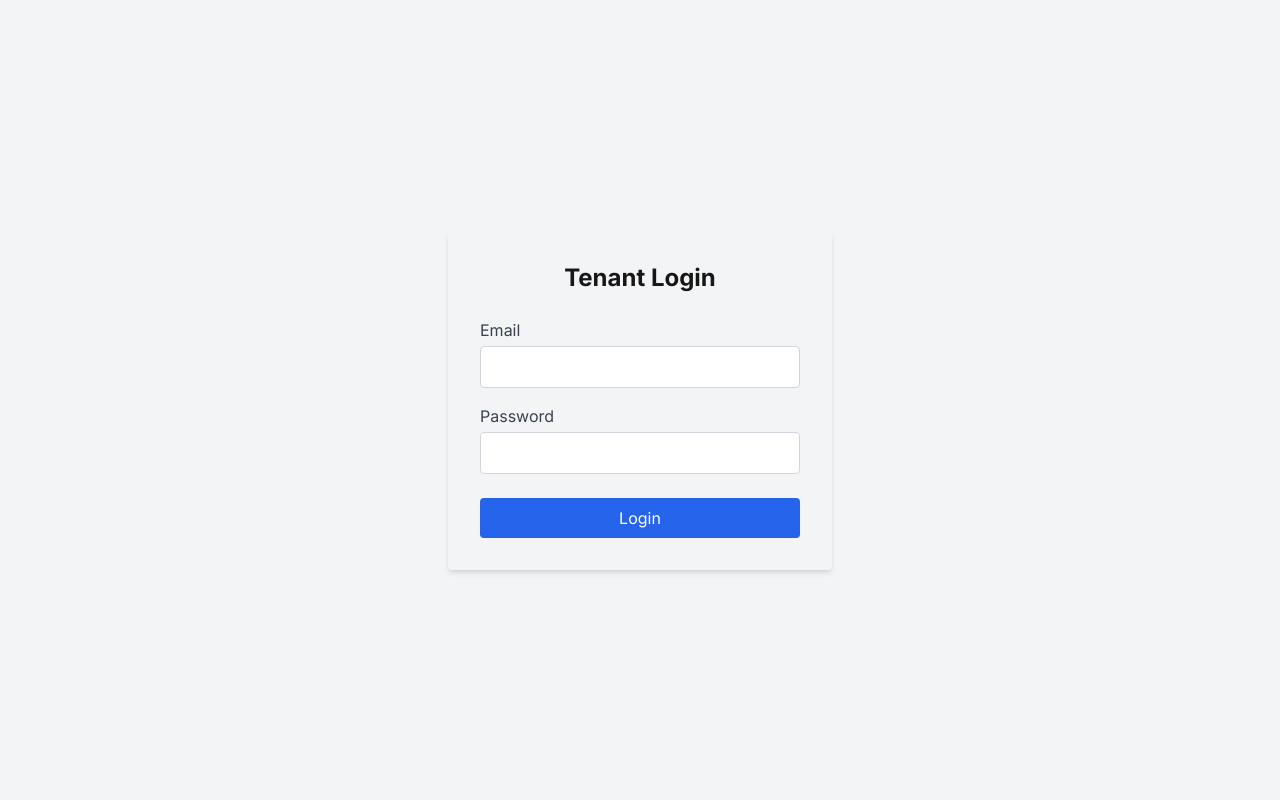
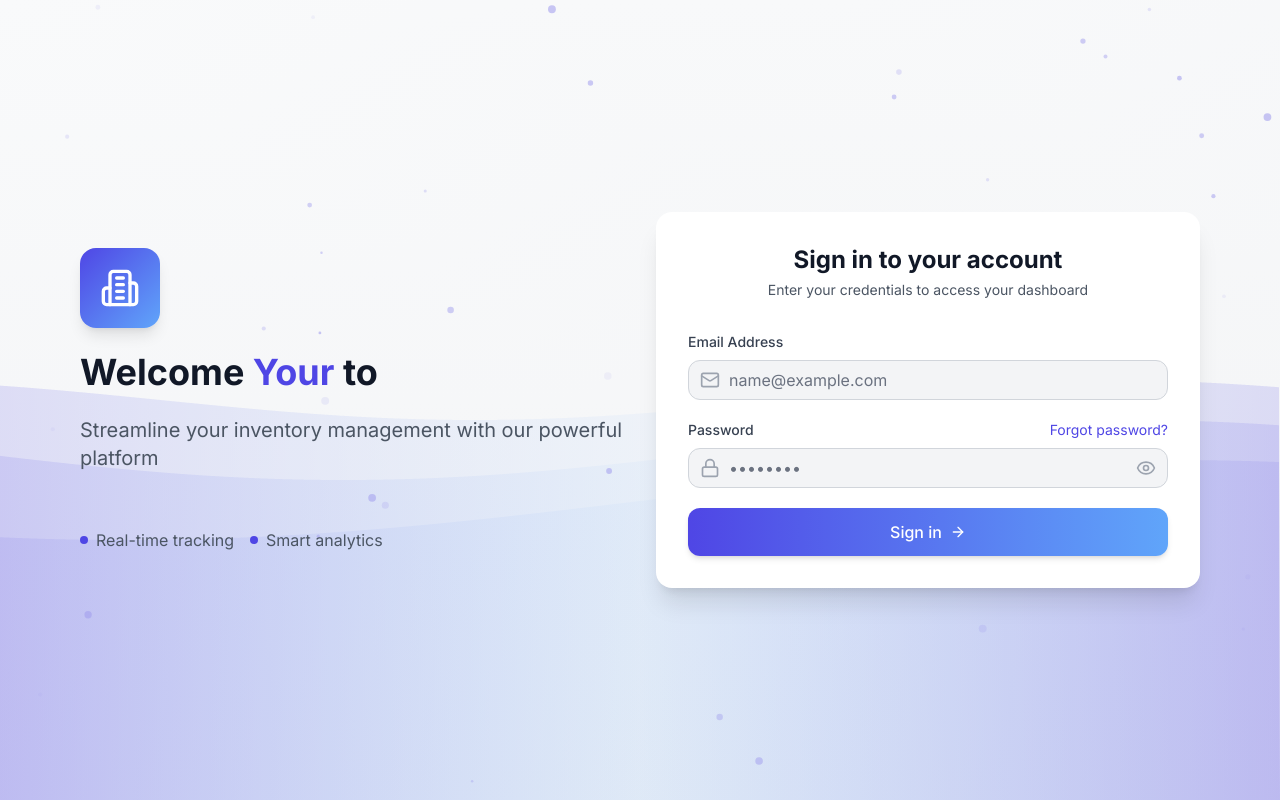
Before and after one commit to Haidar-Obay/inventory-management-frontend, a Next.js app: page /tenant/login in a window 1280 px wide. Built offline with nearby package versions, Linux system fonts and the light colour scheme.

Commit message:
creating login page for the tenant

```diff
--- a/app/tenant/login/page.js
+++ b/app/tenant/login/page.js
@@ -1,80 +1,210 @@
 "use client";
 
-import { useState } from "react";
+import { useState, useEffect, useMemo } from "react";
 import { useRouter } from "next/navigation";
-import tenantApiService from "@/API/TenantApiService"; // Adjust the path if needed
+import { motion, AnimatePresence } from "framer-motion";
+import tenantApiService from "@/API/TenantApiService";
+import { Input } from "@/components/ui/input";
+import { Button } from "@/components/ui/button";
+import { CustomBackground } from "@/components/ui/backgrounds";
+import { Building2, Mail, Lock, ArrowRight, Check, Eye, EyeOff } from "lucide-react";
 
 const TENANT_TOKEN_KEY = "tenant_token";
+
+// Animation variants moved outside component to prevent recreation on each render
+const containerVariants = {
+  hidden: { opacity: 0 },
+  visible: { opacity: 1, transition: { duration: 0.4 } }
+};
+
+const formVariants = {
+  hidden: { opacity: 0 },
+  visible: {
+    opacity: 1,
+    transition: { staggerChildren: 0.07, delayChildren: 0.1 }
+  }
+};
+
+const itemVariants = {
+  hidden: { y: 10, opacity: 0 },
+  visible: { y: 0, opacity: 1, transition: { duration: 0.3, ease: "easeOut" } }
+};
 
 export default function TenantLogin() {
   const [email, setEmail] = useState("");
   const [password, setPassword] = useState("");
   const [error, setError] = useState(null);
+  const [isLoading, setIsLoading] = useState(false);
+  const [loginSuccess, setLoginSuccess] = useState(false);
+  const [tenantName, setTenantName] = useState("");
+  const [showPassword, setShowPassword] = useState(false);
   const router = useRouter();
+
+  // Extract tenant name from subdomain
+  useEffect(() => {
+    const hostname = window.location.hostname;
+    const subdomain = hostname.split('.')[0];
+    setTenantName(subdomain === 'localhost' ? 'Your' : subdomain.charAt(0).toUpperCase() + subdomain.slice(1));
+  }, []);
 
   const handleLogin = async (e) => {
     e.preventDefault();
     setError(null);
+    setIsLoading(true);
 
     try {
-      const response = await tenantApiService("POST", "login", {
-        email,
-        password,
-      });
-
-      // Save token to localStorage
+      const response = await tenantApiService("POST", "login", { email, password });
       localStorage.setItem(TENANT_TOKEN_KEY, response.access_token);
-      console.log(
-        "Token saved to localStorage: ",
-        localStorage.getItem(TENANT_TOKEN_KEY)
-      );
-      console.log("Login successful:", response);
-      // Redirect to tenant dashboard
-      router.push("/dashboard");
+      setLoginSuccess(true);
+      setTimeout(() => router.push("/main"), 2000);
     } catch (err) {
       setError(err.message);
+      setIsLoading(false);
     }
   };
 
+  // Memoize the loading spinner to prevent unnecessary re-renders
+  const loadingSpinner = useMemo(() => (
+    <svg className="animate-spin -ml-1 mr-2 h-4 w-4 text-white" xmlns="http://www.w3.org/2000/svg" fill="none" viewBox="0 0 24 24">
+      <circle className="opacity-25" cx="12" cy="12" r="10" stroke="currentColor" strokeWidth="4"></circle>
+      <path className="opacity-75" fill="currentColor" d="M4 12a8 8 0 018-8V0C5.373 0 0 5.373 0 12h4zm2 5.291A7.962 7.962 0 014 12H0c0 3.042 1.135 5.824 3 7.938l3-2.647z"></path>
+    </svg>
+  ), []);
+
   return (
-    <main className="min-h-screen flex items-center justify-center bg-gray-100">
-      <form
-        onSubmit={handleLogin}
-        className="bg-background p-8 rounded shadow-md w-full max-w-sm"
-      >
-        <h2 className="text-2xl font-bold mb-6 text-center">Tenant Login</h2>
+    <div className="fixed inset-0 flex items-center justify-center overflow-hidden bg-gradient-to-br from-gray-50 to-gray-100">
+      <CustomBackground className="absolute inset-0 -z-10 opacity-50" />
+      <div className="w-full max-w-6xl mx-auto px-4 grid grid-cols-1 md:grid-cols-2 gap-8 items-center">
+        <motion.div className="hidden md:block" initial={{ opacity: 0, x: -50 }} animate={{ opacity: 1, x: 0 }} transition={{ duration: 0.5 }}>
+          <div className="space-y-6">
+            <motion.div initial={{ scale: 0 }} animate={{ scale: 1 }} transition={{ type: "spring", stiffness: 200, damping: 15 }}
+              className="w-20 h-20 rounded-2xl bg-gradient-to-br from-[#4F46E5] to-[#60A5FA] flex items-center justify-center shadow-lg">
+              <Building2 className="w-10 h-10 text-white" />
+            </motion.div>
+            <motion.h1 className="text-4xl font-bold text-gray-900" initial={{ opacity: 0, y: 20 }} animate={{ opacity: 1, y: 0 }} transition={{ delay: 0.2 }}>
+              Welcome {" "}
+              <span className="text-[#4F46E5]">{tenantName}</span> {" "}
+              to
+            </motion.h1>
+            <motion.p className="text-xl text-gray-600" initial={{ opacity: 0, y: 20 }} animate={{ opacity: 1, y: 0 }} transition={{ delay: 0.3 }}>
+              Streamline your inventory management with our powerful platform
+            </motion.p>
+            <motion.div className="pt-8" initial={{ opacity: 0, y: 20 }} animate={{ opacity: 1, y: 0 }} transition={{ delay: 0.4 }}>
+              <div className="flex items-center space-x-4 text-gray-600">
+                <div className="flex items-center">
+                  <div className="w-2 h-2 rounded-full bg-[#4F46E5] mr-2"></div>
+                  <span>Real-time tracking</span>
+                </div>
+                <div className="flex items-center">
+                  <div className="w-2 h-2 rounded-full bg-[#4F46E5] mr-2"></div>
+                  <span>Smart analytics</span>
+                </div>
+              </div>
+            </motion.div>
+          </div>
+        </motion.div>
 
-        {error && <p className="text-red-600 mb-4 text-center">{error}</p>}
+        <motion.div className="relative z-10" variants={containerVariants} initial="hidden" animate="visible">
+          <AnimatePresence mode="wait">
+            {loginSuccess ? (
+              <motion.div key="success" initial={{ opacity: 0, scale: 0.95 }} animate={{ opacity: 1, scale: 1 }} exit={{ opacity: 0, scale: 0.95 }}
+                transition={{ duration: 0.3 }} className="bg-white rounded-2xl shadow-xl overflow-hidden p-8 text-center">
+                <motion.div initial={{ scale: 0 }} animate={{ scale: 1 }} transition={{ type: "spring", stiffness: 200, damping: 15, delay: 0.1 }}
+                  className="mx-auto flex items-center justify-center w-16 h-16 rounded-full bg-[#10B981]/10 mb-4">
+                  <Check className="w-8 h-8 text-[#10B981]" />
+                </motion.div>
+                <h2 className="text-2xl font-bold text-gray-900 mb-2">Login Successful!</h2>
+                <p className="text-gray-600 mb-6">You are being redirected to your main page...</p>
+                <div className="w-full h-2 bg-gray-200 rounded-full overflow-hidden">
+                  <motion.div initial={{ width: 0 }} animate={{ width: "100%" }} transition={{ duration: 1.5, ease: "easeInOut" }}
+                    className="h-full bg-gradient-to-r from-[#4F46E5] to-[#60A5FA]" />
+                </div>
+              </motion.div>
+            ) : (
+              <motion.div key="form" className="bg-white rounded-2xl shadow-xl overflow-hidden" variants={formVariants} initial="hidden" animate="visible">
+                <div className="p-8">
+                  <div className="text-center mb-8">
+                    <motion.h2 className="text-2xl font-bold text-gray-900" variants={itemVariants}>Sign in to your account</motion.h2>
+                    <motion.p className="text-sm text-gray-600 mt-1" variants={itemVariants}>Enter your credentials to access your dashboard</motion.p>
+                  </div>
 
-        <label className="block mb-4">
-          <span className="block text-gray-700 mb-1">Email</span>
-          <input
-            type="email"
-            className="w-full border border-gray-300 px-4 py-2 rounded"
-            value={email}
-            onChange={(e) => setEmail(e.target.value)}
-            required
-          />
-        </label>
+                  <AnimatePresence>
+                    {error && (
+                      <motion.div className="mb-6 p-3 rounded-lg bg-red-50 text-red-600 text-sm flex items-center"
+                        initial={{ opacity: 0, height: 0, y: -5 }} animate={{ opacity: 1, height: "auto", y: 0 }} exit={{ opacity: 0, height: 0, y: -5 }}
+                        transition={{ duration: 0.2 }}>
+                        <svg className="w-5 h-5 mr-2 flex-shrink-0" fill="none" stroke="currentColor" viewBox="0 0 24 24" xmlns="http://www.w3.org/2000/svg">
+                          <path strokeLinecap="round" strokeLinejoin="round" strokeWidth={2} d="M12 8v4m0 4h.01M21 12a9 9 0 11-18 0 9 9 0 0118 0z" />
+                        </svg>
+                        <span>{error}</span>
+                      </motion.div>
+                    )}
+                  </AnimatePresence>
 
-        <label className="block mb-6">
-          <span className="block text-gray-700 mb-1">Password</span>
-          <input
-            type="password"
-            className="w-full border border-gray-300 px-4 py-2 rounded"
-            value={password}
-            onChange={(e) => setPassword(e.target.value)}
-            required
-          />
-        </label>
+                  <form onSubmit={handleLogin}>
+                    <motion.div className="space-y-5" variants={formVariants}>
+                      <motion.div className="space-y-2" variants={itemVariants}>
+                        <label htmlFor="email" className="block text-sm font-medium text-gray-700">Email Address</label>
+                        <div className="relative group">
+                          <span className="absolute inset-y-0 left-0 pl-3 flex items-center pointer-events-none z-20">
+                            <Mail className="h-5 w-5 min-w-5 min-h-5 text-gray-400 group-focus-within:text-[#4F46E5] transition-colors duration-200" />
+                          </span>
+                          <Input type="email" id="email" value={email} onChange={(e) => setEmail(e.target.value)}
+                            className="block w-full pl-10 pr-3 py-3 border border-gray-300 rounded-xl focus:outline-none focus:ring-2 focus:ring-[#4F46E5]/20 focus:border-[#4F46E5] transition-all duration-200 text-gray-900"
+                            placeholder="name@example.com" required />
+                        </div>
+                      </motion.div>
 
-        <button
-          type="submit"
-          className="w-full bg-blue-600 text-white py-2 rounded hover:bg-blue-700"
-        >
-          Login
-        </button>
-      </form>
-    </main>
+                      <motion.div className="space-y-2" variants={itemVariants}>
+                        <div className="flex justify-between">
+                          <label htmlFor="password" className="block text-sm font-medium text-gray-700">Password</label>
+                          <a href="/forgot-password" className="text-sm text-[#4F46E5] hover:text-[#4338CA] transition-colors duration-200">Forgot password?</a>
+                        </div>
+                        <div className="relative group">
+                          <span className="absolute inset-y-0 left-0 pl-3 flex items-center pointer-events-none z-20">
+                            <Lock className="h-5 w-5 min-w-5 min-h-5 text-gray-400 group-focus-within:text-[#4F46E5] transition-colors duration-200" />
+                          </span>
+                          <Input type={showPassword ? "text" : "password"} id="password" value={password} onChange={(e) => setPassword(e.target.value)}
+                            className="block w-full pl-10 pr-10 py-3 border border-gray-300 rounded-xl focus:outline-none focus:ring-2 focus:ring-[#4F46E5]/20 focus:border-[#4F46E5] transition-all duration-200 text-gray-900"
+                            placeholder="••••••••" required />
+                          <button
+                            type="button"
+                            onClick={() => setShowPassword(!showPassword)}
+                            className="absolute inset-y-0 right-0 pr-3 flex items-center text-gray-400 hover:text-[#4F46E5] transition-colors duration-200"
+                          >
+                            {showPassword ? (
+                              <EyeOff className="h-5 w-5" />
+                            ) : (
+                              <Eye className="h-5 w-5" />
+                            )}
+                          </button>
+                        </div>
+                      </motion.div>
+
+                      <Button type="submit" disabled={isLoading}
+                        className={`w-full flex items-center justify-center py-3 px-4 rounded-xl text-white font-medium transition-all duration-200 ${
+                          isLoading ? "bg-[#4F46E5]/70 cursor-not-allowed" : "bg-gradient-to-r from-[#4F46E5] to-[#60A5FA] hover:from-[#4338CA] hover:to-[#4F46E5] shadow-md hover:shadow-lg"
+                        }`}>
+                        {isLoading ? (
+                          <div className="flex items-center">
+                            {loadingSpinner}
+                            <span>Signing in...</span>
+                          </div>
+                        ) : (
+                          <div className="flex items-center">
+                            <span>Sign in</span>
+                            <ArrowRight className="ml-2 h-4 w-4" />
+                          </div>
+                        )}
+                      </Button>
+                    </motion.div>
+                  </form>
+                </div>
+              </motion.div>
+            )}
+          </AnimatePresence>
+        </motion.div>
+      </div>
+    </div>
   );
 }
```
Also changed, not shown: constants/menuItems.js (+12 -12 lines).
